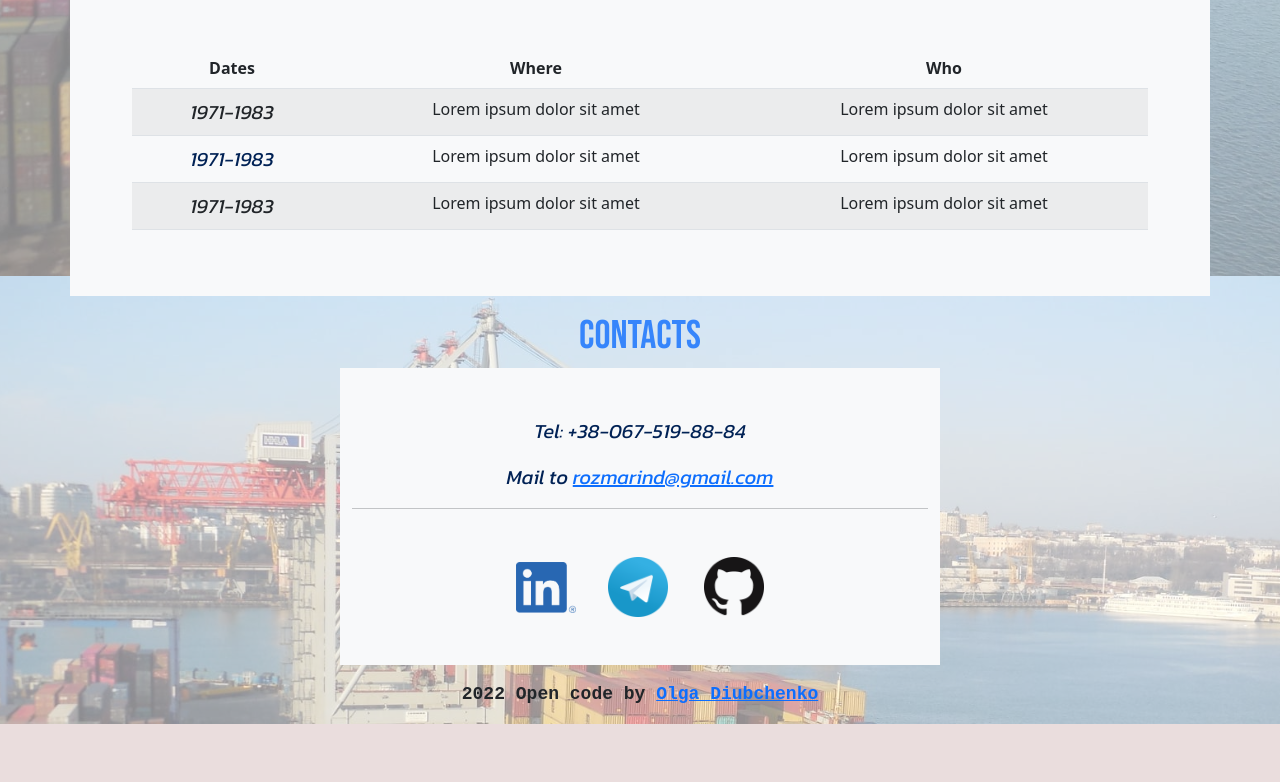
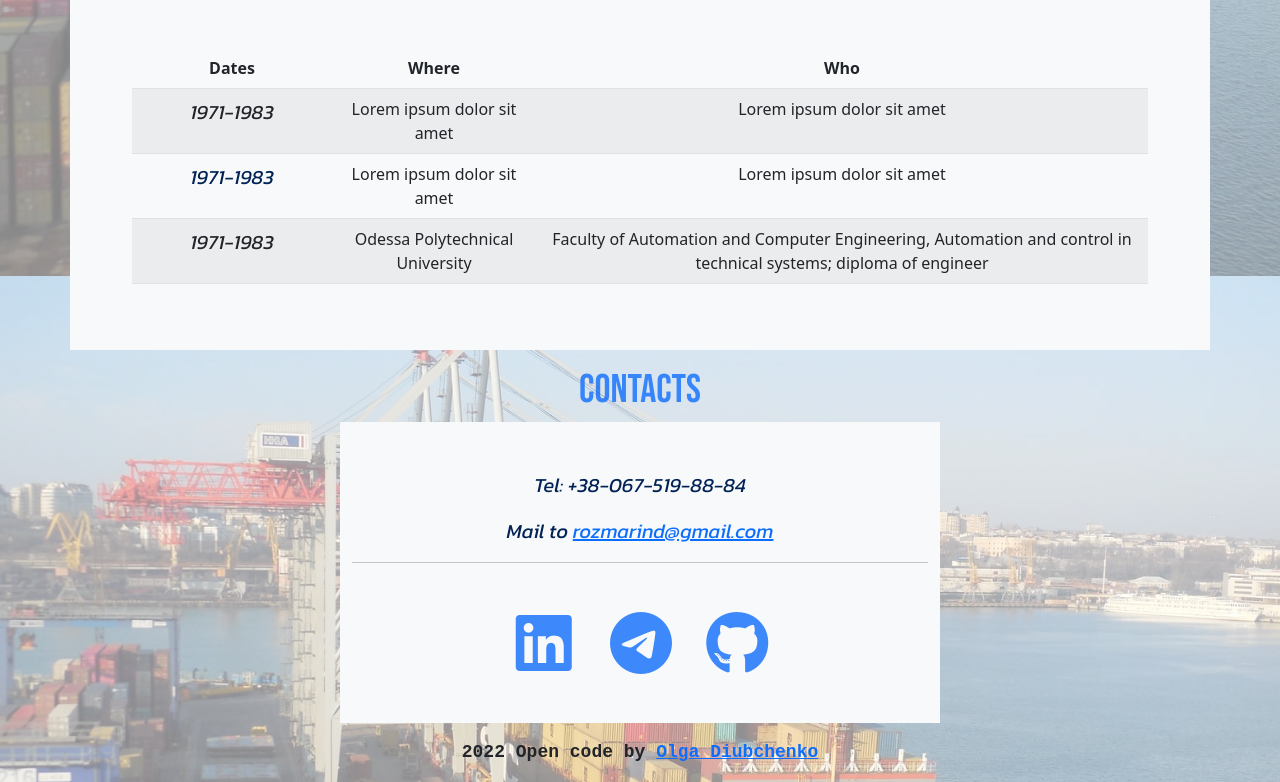
Before and after one commit to OlgaD-crypto/CV, a plain HTML site: page index.html in a window 1280 px wide. Shown: the part 2124-2906 px from the top of the page. Before the commit the page ends 2848 px from the top, so only its background shows below. Drawn offline with nearby package versions, Linux system fonts and the light colour scheme.

Commit message:
Added links to social media icons, added some design

```diff
--- a/index.html
+++ b/index.html
@@ -6,6 +6,7 @@
     <meta name="viewport" content="width=device-width, initial-scale=1.0" />
     <link rel="preconnect" href="https://fonts.googleapis.com" />
     <link rel="preconnect" href="https://fonts.gstatic.com" crossorigin />
+
     <link
       href="https://fonts.googleapis.com/css2?family=Bebas+Neue&family=Indie+Flower&family=Kanit:ital@0;1&display=swap"
       rel="stylesheet"
@@ -14,7 +15,7 @@
       href="https://fonts.googleapis.com/css2?family=Monoton&display=swap"
       rel="stylesheet"
     />
-
+ <link rel="stylesheet" href="path/to/font-awesome/css/font-awesome.min.css">
     <link
       href="https://cdn.jsdelivr.net/npm/bootstrap@5.2.0/dist/css/bootstrap.min.css"
       rel="stylesheet"
@@ -27,6 +28,7 @@
       crossorigin="anonymous"
     ></script>
     <link rel="stylesheet" href="styles.css" />
+    <script src="https://kit.fontawesome.com/063d13ab87.js" crossorigin="anonymous"></script>
     <title>CV-Olga Diubchenko</title>
   </head>
   <body>
@@ -245,8 +247,11 @@
                             </tr>
                             <tr>
                                 <td class="dates">1971-1983</td>
-                                <td>Lorem ipsum dolor sit amet</td>
-                                <td>Lorem ipsum dolor sit amet</td>
+                                <td>Odessa Polytechnical University</td>
+                                <td>Faculty of Automation and Computer Engineering,
+Automation and control in technical systems; diploma of engineer
+
+</td>
                             </tr>
 
                         </tbody>
@@ -259,7 +264,14 @@
           <p class="dates">Tel: +38-067-519-88-84</p>
           <p class="dates">Mail to <a href="mailto:rozmarind@gmail.com">rozmarind@gmail.com</a></p>
           <hr>
-          <div class="col-12 mt-5"><img src="photos/LI-In-Bug.png" class="icon mx-3" alt=""><img src="photos/telegram-logo.png" class="icon mx-3" alt=""> <img src="photos/GitHub-Mark-64px.png" class="icon mx-3" alt=""></div>
+          <div class="col-12 mt-5">
+            <a href="http://www.linkedin.com/in/olgadiubchenko" class="social"> <i class="fa-brands fa-linkedin fa-4x icon mx-3" alt=""></i>
+            </a>
+            <a href="https://telegram.me/OlgaDiubchenko" class="social"><i class="fa-brands fa-telegram fa-4x icon mx-3" alt=""></i>
+            </a>
+            <a href="https://github.com/OlgaD-crypto/" class="social"> <i class="fa-brands fa-github fa-4x icon mx-3"> </i> </a>
+
+            </div>
         </div>
    </div>
  </div>
--- a/styles.css
+++ b/styles.css
@@ -85,8 +85,17 @@ h1 {
 }
 
 .icon {
-  max-width: 60px;
+  width: 60px;
   margin: auto;
+  color: var(--main-text-color);
+  padding: none;
+}
+
+.icon:hover {
+  /* color: white;
+  background: var(--main-text-color);
+  transition: all 100ms ease-in-out; */
+  cursor: pointer;
 }
 
 .dates {
@@ -107,6 +116,10 @@ h1 {
 
 .contacts {
   max-width: 600px;
+}
+
+.social {
+  text-decoration: none;
 }
 
 footer {
```
Also changed, not shown: photos/github-brands.svg (added).
